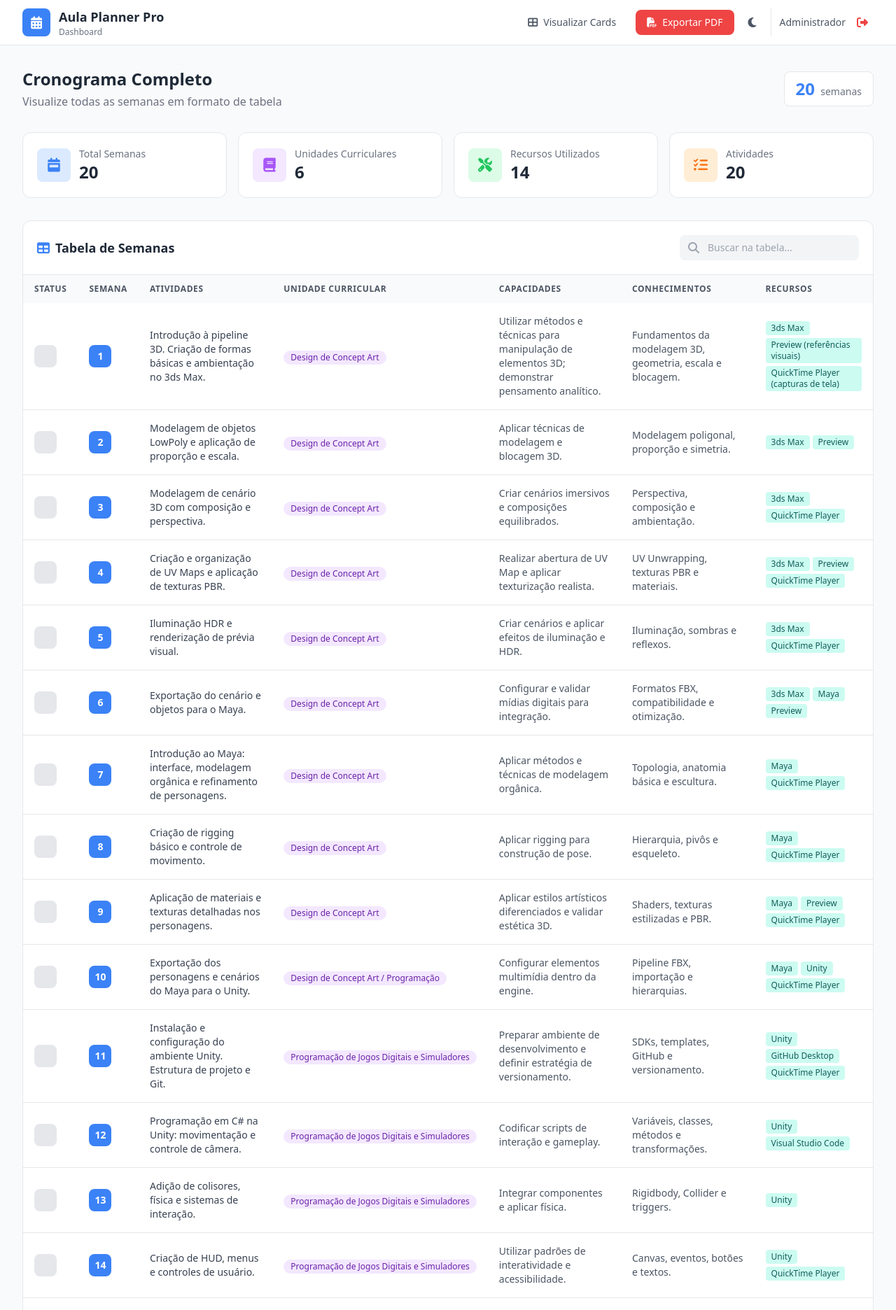
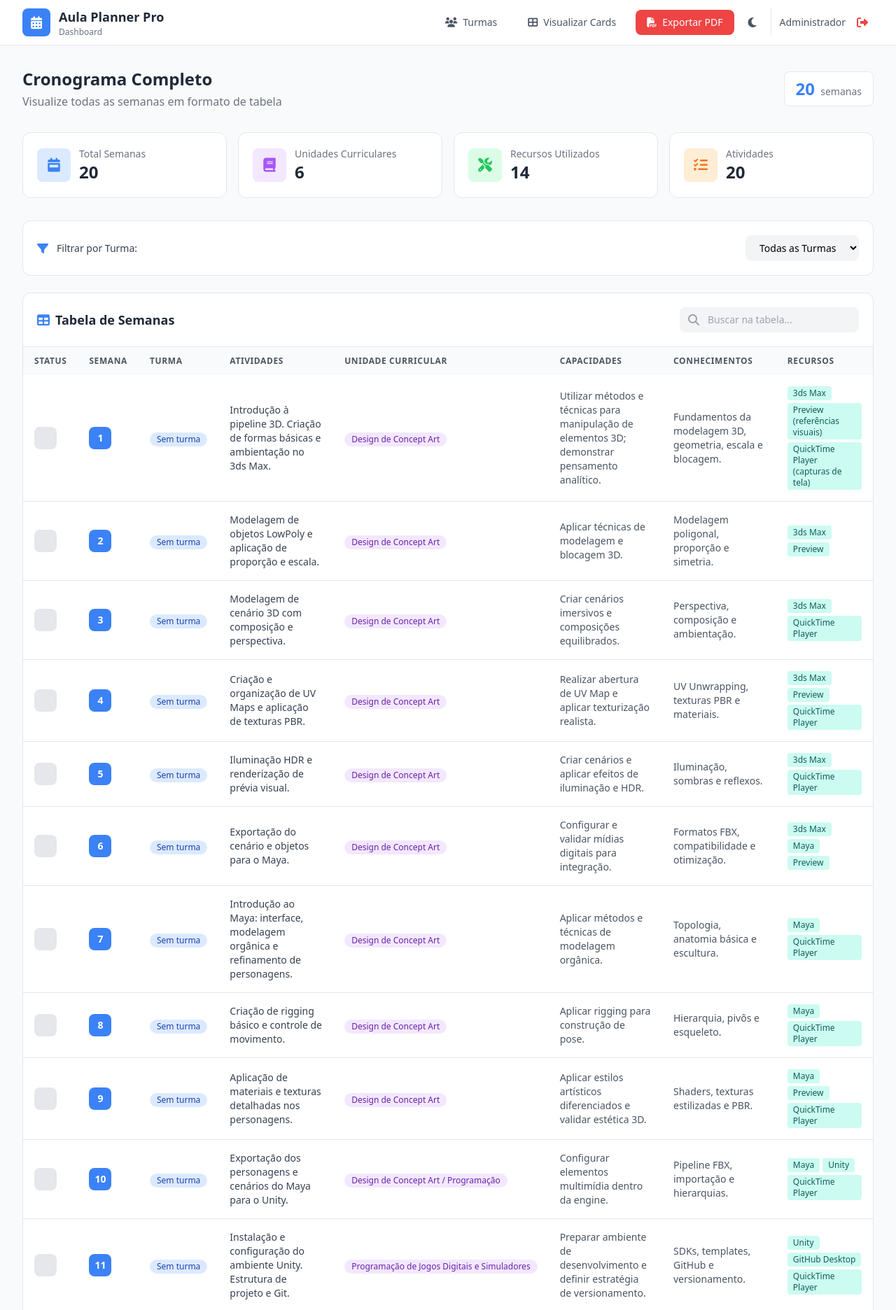
Before and after one commit to lsfrenzel/planner_aulas_pro, a Flask app: page /dashboard in a window 1280 px wide. Shown: the top 1872 px of the page at 70% size. Run offline with Flask 3, Linux system fonts and the light colour scheme; a user stored in the database is signed in; data that the repository does not hold is empty; some libraries are stand-ins or nearby versions.

Commit message:
Add functionality to manage and filter classes for planning
Introduce a "Classes" management section to the dashboard, including a dropdown for filtering by class and a new column in the planning table to display class information.

Replit-Commit-Author: Agent
Replit-Commit-Session-Id: fafcc82a-93b8-453d-9fc9-fe0226dfc006
Replit-Commit-Checkpoint-Type: intermediate_checkpoint
Replit-Commit-Event-Id: 134db6ec-fe3e-4465-bc93-67f397517db6
Replit-Commit-Screenshot-Url: https://storage.googleapis.com/screenshot-production-us-central1/a2be26bb-819b-4685-9fac-1142ac1579f0/fafcc82a-93b8-453d-9fc9-fe0226dfc006/36zj5ll
Replit-Helium-Checkpoint-Created: true

```diff
--- a/templates/dashboard.html
+++ b/templates/dashboard.html
@@ -65,6 +65,10 @@
                     </div>
                 </div>
                 <div class="flex items-center gap-3">
+                    <a href="/turmas" class="px-4 py-2 text-sm text-gray-600 dark:text-gray-300 hover:bg-gray-100 dark:hover:bg-gray-700 rounded-lg transition-colors flex items-center gap-2">
+                        <i class="fas fa-users"></i>
+                        <span class="hidden sm:inline">Turmas</span>
+                    </a>
                     <a href="/" class="px-4 py-2 text-sm text-gray-600 dark:text-gray-300 hover:bg-gray-100 dark:hover:bg-gray-700 rounded-lg transition-colors flex items-center gap-2">
                         <i class="fas fa-th-large"></i>
                         <span class="hidden sm:inline">Visualizar Cards</span>
@@ -151,6 +155,18 @@
             </div>
         </div>
 
+        <div class="bg-white dark:bg-gray-800 rounded-xl p-5 border border-gray-200 dark:border-gray-700 mb-6">
+            <div class="flex flex-col sm:flex-row sm:items-center sm:justify-between gap-4">
+                <div class="flex items-center gap-3">
+                    <i class="fas fa-filter text-primary-500"></i>
+                    <label class="text-sm font-medium text-gray-700 dark:text-gray-300">Filtrar por Turma:</label>
+                </div>
+                <select id="turmaFilter" onchange="filterByTurma()" class="px-4 py-2 bg-gray-100 dark:bg-gray-700 border-0 rounded-lg focus:ring-2 focus:ring-primary-500 dark:text-white text-sm">
+                    <option value="">Todas as Turmas</option>
+                </select>
+            </div>
+        </div>
+
         <div class="bg-white dark:bg-gray-800 rounded-xl border border-gray-200 dark:border-gray-700 overflow-hidden">
             <div class="p-5 border-b border-gray-200 dark:border-gray-700">
                 <div class="flex flex-col sm:flex-row sm:items-center sm:justify-between gap-4">
@@ -171,6 +187,7 @@
                         <tr class="bg-gray-50 dark:bg-gray-700/50">
                             <th class="px-4 py-3 text-left text-xs font-semibold text-gray-600 dark:text-gray-300 uppercase tracking-wider whitespace-nowrap">Status</th>
                             <th class="px-4 py-3 text-left text-xs font-semibold text-gray-600 dark:text-gray-300 uppercase tracking-wider whitespace-nowrap">Semana</th>
+                            <th class="px-4 py-3 text-left text-xs font-semibold text-gray-600 dark:text-gray-300 uppercase tracking-wider whitespace-nowrap">Turma</th>
                             <th class="px-4 py-3 text-left text-xs font-semibold text-gray-600 dark:text-gray-300 uppercase tracking-wider">Atividades</th>
                             <th class="px-4 py-3 text-left text-xs font-semibold text-gray-600 dark:text-gray-300 uppercase tracking-wider whitespace-nowrap">Unidade Curricular</th>
                             <th class="px-4 py-3 text-left text-xs font-semibold text-gray-600 dark:text-gray-300 uppercase tracking-wider">Capacidades</th>
@@ -195,6 +212,11 @@
                                         <span class="text-sm font-bold text-white">{{ week.semana }}</span>
                                     </div>
                                 </div>
+                            </td>
+                            <td class="px-4 py-4 whitespace-nowrap" data-turma-id="{{ week.turma_id or '' }}">
+                                <span class="inline-flex items-center px-2.5 py-0.5 rounded-full text-xs font-medium bg-blue-100 text-blue-800 dark:bg-blue-900/30 dark:text-blue-300">
+                                    {{ week.turma_nome or 'Sem turma' }}
+                                </span>
                             </td>
                             <td class="px-4 py-4">
                                 <p class="text-sm text-gray-700 dark:text-gray-300 max-w-xs {% if week.completed %}line-through opacity-70{% endif %}" id="week-atividades-{{ week.semana }}">{{ week.atividades }}</p>
@@ -222,7 +244,7 @@
                         </tr>
                         {% else %}
                         <tr>
-                            <td colspan="7" class="px-4 py-12 text-center">
+                            <td colspan="8" class="px-4 py-12 text-center">
                                 <div class="flex flex-col items-center">
                                     <div class="w-16 h-16 bg-gray-100 dark:bg-gray-700 rounded-full flex items-center justify-center mb-4">
                                         <i class="fas fa-calendar-plus text-2xl text-gray-400"></i>
@@ -318,6 +340,40 @@
                 alert('Erro ao atualizar o status da semana');
             });
         }
+
+        function loadTurmas() {
+            fetch('/api/turmas')
+                .then(response => response.json())
+                .then(turmas => {
+                    const select = document.getElementById('turmaFilter');
+                    turmas.forEach(turma => {
+                        const option = document.createElement('option');
+                        option.value = turma.id;
+                        option.textContent = turma.nome;
+                        select.appendChild(option);
+                    });
+                });
+        }
+
+        function filterByTurma() {
+            const selectedTurma = document.getElementById('turmaFilter').value;
+            const rows = document.querySelectorAll('tbody tr[id^="week-row-"]');
+
+            rows.forEach(row => {
+                const turmaCell = row.querySelector('td[data-turma-id]');
+                if (!turmaCell) return;
+
+                const turmaid = turmaCell.getAttribute('data-turma-id');
+
+                if (selectedTurma === '' || turmaid === selectedTurma) {
+                    row.style.display = '';
+                } else {
+                    row.style.display = 'none';
+                }
+            });
+        }
+
+        loadTurmas();
     </script>
 </body>
 </html>
```
